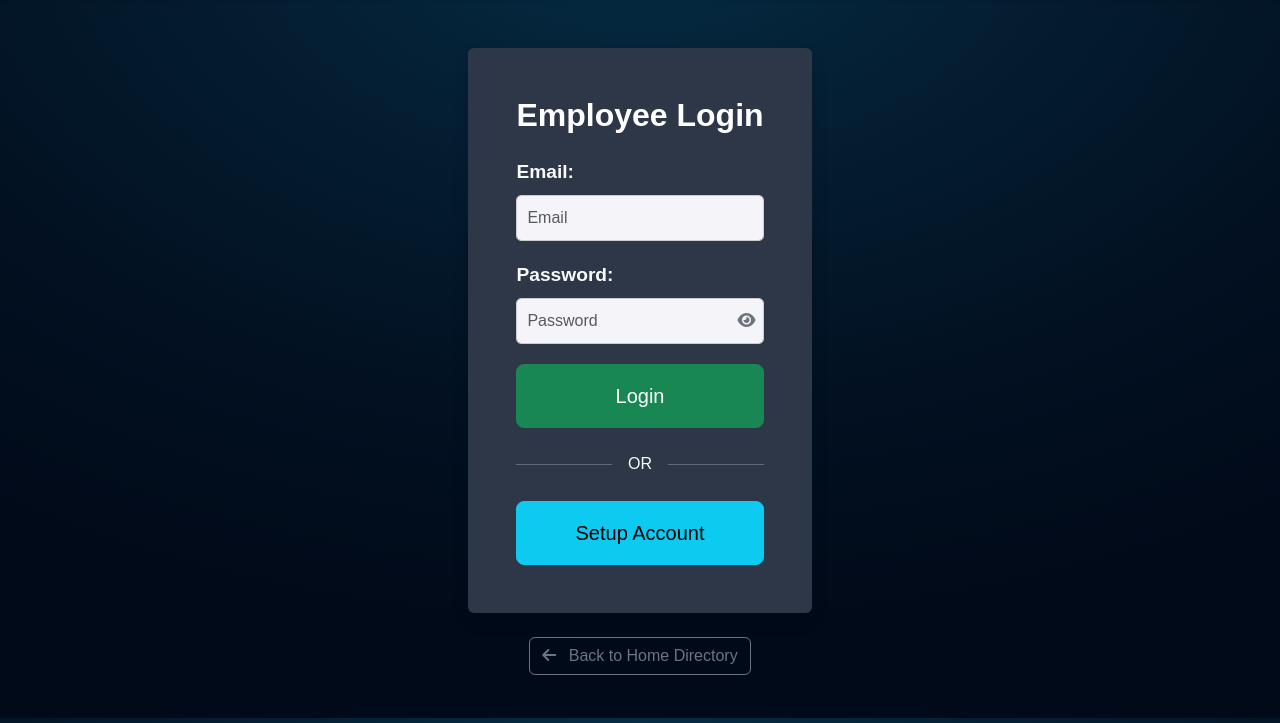
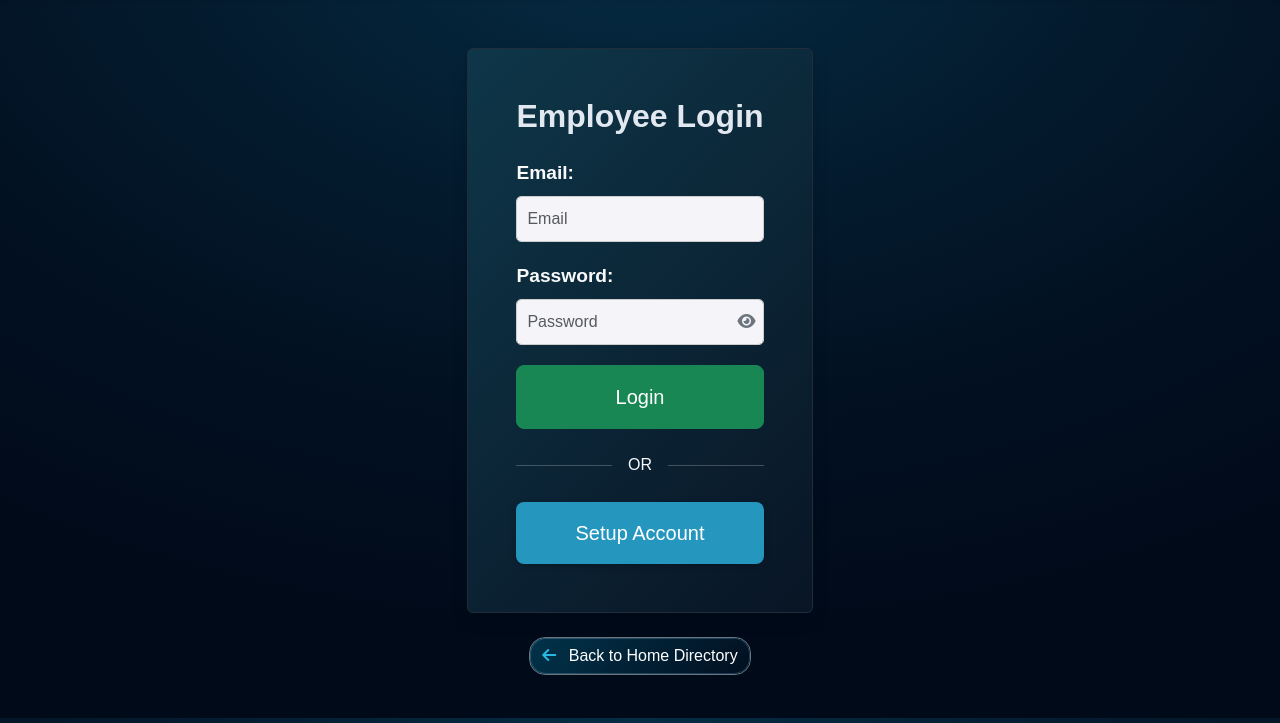
Before and after one commit to 0x3F-Lab/clock-in-system, a Django app: page /login in a window 1280 px wide. Shown: the part 82-805 px from the top of the page. Run offline with Django 5.2, Linux system fonts and the light colour scheme; parts of the project's set-up code (start-up, migrations or seed data) failed here and were passed over.

Commit message:
Complete styling for non-logged-in state

```diff
--- a/src/django/auth_app/templates/auth_app/home_directory.html
+++ b/src/django/auth_app/templates/auth_app/home_directory.html
@@ -47,7 +47,7 @@
 
     {% if not request.session.user_id %}
     <div class="col">
-      <a href="{% url 'login' %}" class="card card-link h-100 shadow-sm border-0 text-center text-white bg-indigo text-decoration-none">
+      <a href="{% url 'login' %}" class="card card-link h-100 dashboard-tile shadow-sm border-0 text-center text-white bg-indigo text-decoration-none">
         <div class="card-body">
           <i class="fa-solid fa-right-to-bracket fa-2x mb-3"></i>
           <h5 class="fw-semibold card-title">Login</h5>
--- a/src/django/auth_app/templates/auth_app/login.html
+++ b/src/django/auth_app/templates/auth_app/login.html
@@ -4,7 +4,7 @@
 
 {% block content_container_class %}flex-fill d-flex flex-column justify-content-center align-items-center py-5{% endblock %}
 {% block content %}
-<div class="panel rounded shadow p-5">
+<div class="panel rounded shadow gradient-panel p-5">
   <h2 class="fw-bold text-center">Employee Login</h2>
 
   <form method="POST" action="{% url 'login' %}" class="login-form mt-4">
@@ -39,11 +39,11 @@
       <button type="submit" class="btn btn-lg btn-success w-100 p-3">Login</button>
       {% include "components/divider_OR.html" %}
       <!-- <hr class="my-2"> -->
-      <button onclick="location.href=`{% url 'account_setup' %}{% if request.GET.next %}?next={{ request.GET.next }}{% endif %}`" class="btn btn-lg btn-info w-100 p-3">Setup Account</button>
+      <button onclick="location.href=`{% url 'account_setup' %}{% if request.GET.next %}?next={{ request.GET.next }}{% endif %}`" class="btn btn-lg btn-info btn-gradient w-100 p-3">Setup Account</button>
   </form>
 </div>
 
-<button onclick="location.href=`{% url 'home' %}`" class="btn btn-outline-secondary mt-4">
+<button onclick="location.href=`{% url 'home' %}`" class="btn btn-outline-secondary dashboard-tile mt-4">
   <i class="fa-solid fa-arrow-left me-2"></i> Back to Home Directory
 </button>
 {% endblock %}
```
